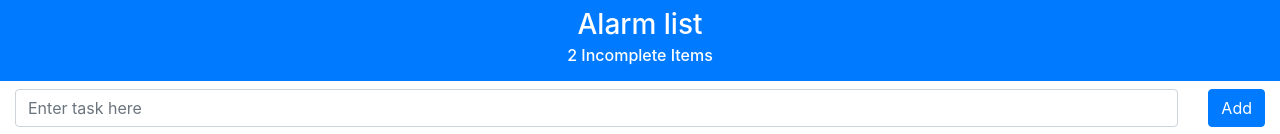
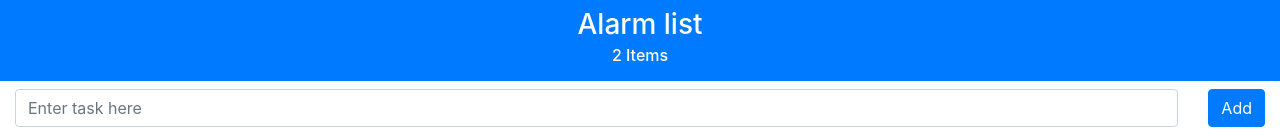
Before and after one commit to patrykgitt/alarmList, an Angular app: page / in a window 1280 px wide. Shown: the top 134 px of the page. Built offline with nearby package versions, Linux system fonts and the light colour scheme.

Commit message:
Items on html

```diff
--- a/src/app/app.component.html
+++ b/src/app/app.component.html
@@ -1,7 +1,8 @@
 <h3 class="bg-primary text-center text-white p-2">
   {{ username }} list
   <h6 class="mt-1">
-    {{ itemCount }} {{ showArchived ? "" : "Incomplete" }} Items
+   <!-- {{ itemCount }} {{ showArchived ? "" : "Incomplete" }} Items -->
+   {{itemCount}} Items
   </h6>
 </h3>
 
```
